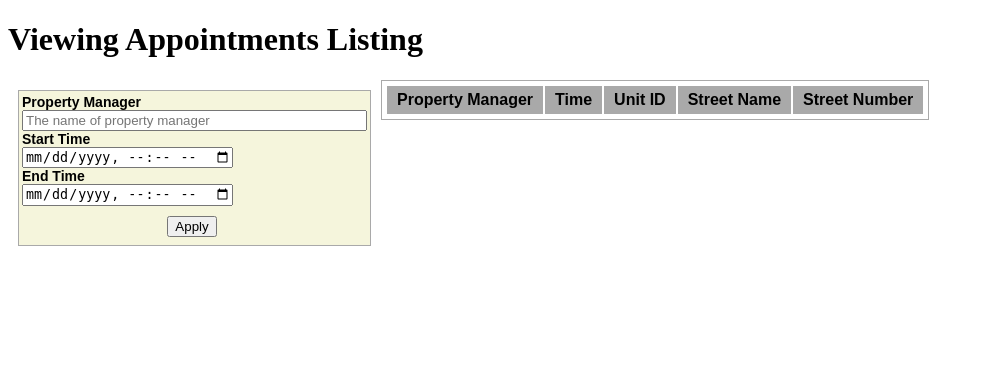
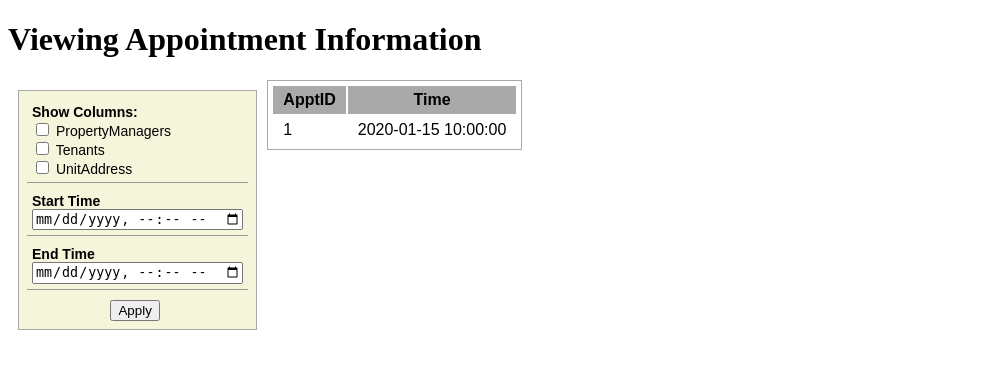
Before and after one commit to costewart/304-Project, a PHP site: page / in a window 1280 px wide. Shown: the part 54-423 px from the top of the page, without its empty margins (0-984 px from the left). Run offline with PHP 8.4, Linux system fonts and the light colour scheme; tables that the repository leaves empty hold one stand-in row (values such as "Sample post"); lists and menus that the app fills with data are empty.

Commit message:
make html output dynamic, add joinable tables to viewingappt

```diff
--- a/app/Controller/UnitController.php
+++ b/app/Controller/UnitController.php
@@ -9,14 +9,14 @@ class UnitController extends Controller
     }
 
     public function index() {
-        $units = $this->model->getAllUnitsWithAddresses();
+        $units = $this->model->getAllUnits();
 //
         $this->view('unit/index', [
            "units" => $units
         ]);
     }
 
-        public function action() {
+    public function action() {
         $apt = isset($_POST['type-apt']) ? $_POST['type-apt'] : "";
         $house = isset($_POST['type-house']) ? $_POST['type-house'] : "";
         $units = $this->model->filterUnits($apt, $house, $_POST["size"],
--- a/app/Controller/ViewingAppointmentController.php
+++ b/app/Controller/ViewingAppointmentController.php
@@ -10,26 +10,44 @@ class ViewingAppointmentController extends Controller
 
     public function index() {
         $appointments = $this->model->getAllAppointments();
-//
         $this->view('viewappointment/index', [
            "appointments" => $appointments
         ]);
     }
 
     public function action() {
-        $name = isset($_POST['property_manager_name']) ? $_POST['property_manager_name'] : "";
-        if (isset($_POST['start_time'])) {
-            $start_time = date('d-m-Y h:i', strtotime($_POST['start_time']));
+        $tables = array();
+
+        if (isset($_POST['PropertyManagers'])) {
+            array_push($tables, array("PropertyManagers pm",
+                "pm.Name AS PropMgrName, pm.PhoneNum AS PropMgrPhoneNum, ",
+                "pm.PropertyManagerID = v.PropertyManagerID "));
+        }
+        if (isset($_POST['Tenants'])) {
+            array_push($tables, array("Tenants t",
+            "t.Name AS TenantName, t.PhoneNum AS TenantPhoneNum, ",
+            "t.TenantID = v.TenantID "));
+        }
+        if (isset($_POST['UnitAddress'])) {
+            array_push($tables, array("Units u",
+            "u.UnitNum, ",
+            "u.UnitID = v.UnitID "),
+            array("BuildingAddresses ba",
+            "ba.Streetint, ba.StreetName, ba.PostalCode, ",
+            "u.BuildingID = ba.BuildingID "));
+        }
+        if (!empty($_POST['start_time'])) {
+            $start_time = date('Y-m-d h:i', strtotime($_POST['start_time']));
         } else {
             $start_time = "";
         }
-        if (isset($_POST['end_time'])) {
-            $end_time = date('d-m-Y h:i', strtotime($_POST['end_time']));
+        if (!empty($_POST['end_time'])) {
+            $end_time = date('Y-m-d h:i', strtotime($_POST['end_time']));
         } else {
             $end_time = "";
         }
 
-        $appointments = $this->model->getAppointmentsByConditions($name, $start_time, $end_time);
+        $appointments = $this->model->getAppointmentsByConditions($tables, $start_time, $end_time);
         $this->view('viewappointment/index', [
             "appointments" => $appointments
         ]);
--- a/app/Model/ViewingAppointment.php
+++ b/app/Model/ViewingAppointment.php
@@ -6,38 +6,34 @@ require_once 'Connection.php';
 class ViewingAppointment
 {
     public function getAllAppointments() {
-        return $this->getAppointmentsByConditions("","","");;
+        return $this->getAppointmentsByConditions(array(), "","","");;
     }
 
-//    public function deleteAnAppointments() {
-//        $conn = new Connection();
-//        $connection = $conn->openConnection();
-//        $sql = "SELECT * FROM ViewingAppointments";
-//        $results = $connection->query($sql);
-//        return $results;
-//    }
+    public function getAppointmentsByConditions($tablesToJoin, $start_time, $end_time) {
+        $join_clause = "";
+        $select_clause = "v.ApptID, v.Time, ";
+        foreach($tablesToJoin as $table) {
+            $join_clause .= "JOIN $table[0] ON $table[2]";
+            $select_clause .= "$table[1]";
+        }
+        $select_clause = rtrim($select_clause, ', ');
 
-    public function getAppointmentsByConditions($pm_name, $start_time, $end_time) {
-        $name_clause = "";
-        if (!empty($pm_name)) $name_clause = $name_clause . " AND p.Name like '%$pm_name%'";
-
+        //$name_clause = "";
+        //if (!empty($pm_name)) $name_clause = $name_clause . " AND p.Name like '%$pm_name%'";
+        echo $start_time;
+        echo $end_time;
         $time_clause = "";
         if (!empty($start_time)) $time_clause = $time_clause . " AND v.Time >= '$start_time'";
         if (!empty($end_time)) $time_clause = $time_clause . " AND v.Time <= '$end_time'";
 
         $conn = new Connection();
         $connection = $conn->openConnection();
-        $sql = "SELECT * from
-                ViewingAppointments v, Units u, BuildingAddresses b,
-                PropertyManagers p, PostalCodes pc
-                where v.UnitID = u.UnitID AND u.BuildingID = b.BuildingID
-                AND p.PropertyManagerID = v.PropertyManagerID AND pc.PostalCode = b.PostalCode
-                $name_clause
-                $time_clause"
-               ;
+        $sql = "SELECT $select_clause from
+                ViewingAppointments v $join_clause
+                WHERE 1=1
+                $time_clause";
+
         $results = $connection->query($sql);
-//        print_r($results);
-//        die;
         return $results;
 
     }
--- a/app/View/contract/index.php
+++ b/app/View/contract/index.php
@@ -18,7 +18,7 @@
             foreach($colOptions as $col) { ?>
                 <input type="checkbox" id="<?php echo $col ?>" name="<?php echo $col ?>" value="1"
                         <?php if(isset($_POST[$col])) echo "checked='checked'"; ?> >
-                <label for="type-apt"><?php echo $col ?></label><br>
+                <label for="<?php echo $col ?>"><?php echo $col ?></label><br>
             <?php } ?>
             <div class="button-wrapper">
                 <input type="submit" value="Get Info">
@@ -55,4 +55,5 @@
         else {
 
         } ?>
+    </body>
 </html>
--- a/app/View/viewappointment/index.php
+++ b/app/View/viewappointment/index.php
@@ -7,21 +7,28 @@
     <body>
         <?php $activeTab = 3;
         include('../app/View/header.php');  ?>
-        <h1>Viewing Appointments Listing</h1>
+        <h1>Viewing Appointment Information</h1>
         <form class="filter-table" action='/ViewingAppointment/action' method="post">
             <!-- ACKNOWLEDGEMENT: code snippet for re-populating form values is from
                 https://stackoverflow.com/questions/5198304/how-to-keep-form-values-after-post -->
-            <div class="filter-label">
-                <div class="text-label"> Property Manager</div>
-                <input type="name " id="property-manager-name" name="property_manager_name" placeholder= "The name of property manager" size= 40
-                       value="<?php echo isset($_POST['property_manager_name']) ? $_POST['property_manager_name'] : ''; ?>"> <br>
+            <div class="filter-option">
+                <div class="filter-label">Show Columns:</div>
+                <?php
+                $colOptions = array("PropertyManagers", "Tenants", "UnitAddress");
+                foreach($colOptions as $col) { ?>
+                    <input type="checkbox" id="<?php echo $col ?>" name="<?php echo $col ?>" value="1"
+                            <?php if(isset($_POST[$col])) echo "checked='checked'"; ?> >
+                    <label for="<?php echo $col ?>"><?php echo $col ?></label><br>
+                <?php } ?>
             </div>
-            <div class="filter-label">
-                <div class="time-label">Start Time</div>
+            <div class="filter-option">
+                <div class="filter-label">Start Time</div>
                 <input type="datetime-local" id="time-slot-start-time" name="start_time" placeholder="start time, 24:00, every half hour" size=40
                        value="<?php echo isset($_POST['start_time']) ? $_POST['start_time'] : ''; ?>">
                 <br>
-                <div class="time-label">End Time</div>
+            </div>
+            <div class="filter-option">
+                <div class="filter-label">End Time</div>
                 <input type="datetime-local" id="time-slot-end-time" name="end_time" placeholder="end time, 24:00, every half hour" size=40
                        value="<?php echo isset($_POST['end_time']) ? $_POST['end_time'] : ''; ?>">
             </div>
@@ -29,29 +36,36 @@
                 <input type="submit" value="Apply">
             </div>
         </form>
+        <?php $appts = $data["appointments"];
+
+        if ($appts) {?>
+        <!-- Display all query results as-is -->
         <table class="units-table">
             <thead>
                 <tr>
-                    <th>Property Manager </th>
-                    <th>Time</th>
-                    <th>Unit ID</th>
-                    <th>Street Name</th>
-                    <th>Street Number</th>
+                <?php
+                $fields = $appts->fetch_fields();
+                foreach ($fields as $field) {
+                    echo "<th>$field->name</th>";
+                }
+                ?>
                 </tr>
             </thead>
             <tbody>
             <?php
-            foreach ($data["appointments"] as $key => $appointment):?>
-                <tr>
-                    <td><?= $appointment["Name"] ?></td>
-                    <td><?= $appointment["Time"] ?></td>
-                    <td><?= $appointment["UnitID"] ?></td>
-                    <td><?= $appointment["StreetName"] ?></td>
-                    <td><?= $appointment["Streetint"] ?></td>
-                </tr>
-            <?php endforeach;?>
+            while ( $row = $appts->fetch_row() ){
+                foreach($row as $data) {
+                    echo "<td>$data</td>";
+                }
+                echo "</tr>";
+            } ?>
             </tbody>
         </table>
+        <?php
+        }
+        else {
+
+        } ?>
 
     </body>
 </html>
```
Also changed, not shown: app/Model/Unit.php (+1 -7 lines), app/View/owner/index.php (+22 -11 lines), app/View/unit/index.php (+20 -20 lines), sql_scripts/insert.sql (+6 -6 lines).
